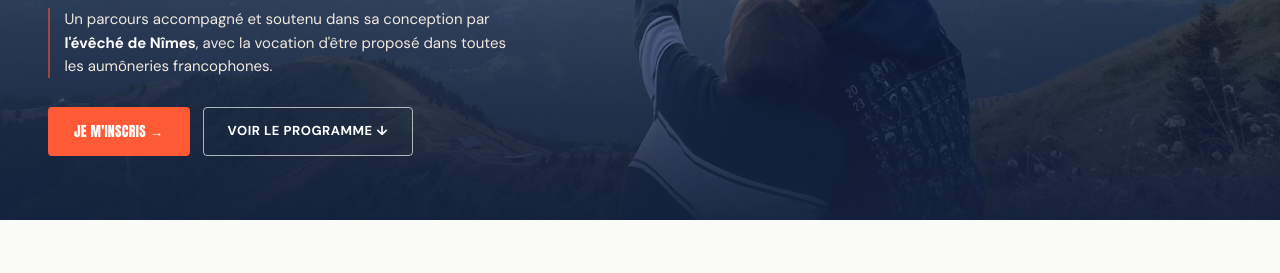
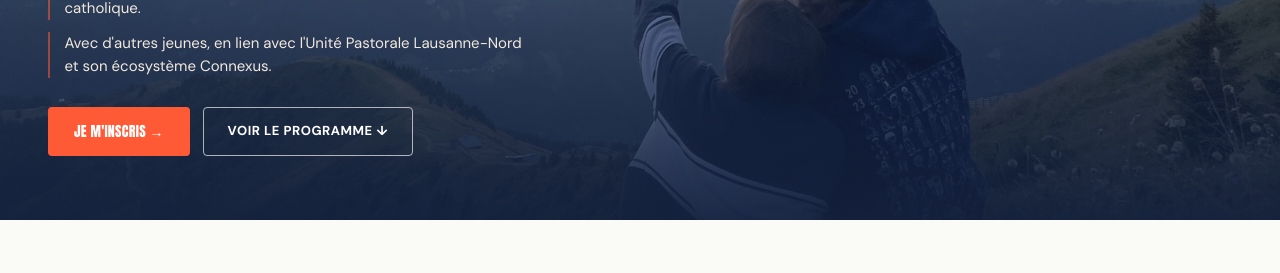
Before and after one commit to messianecaze/cor1418-site2, a plain HTML site: page index.html in a window 1280 px wide. Shown: the part 500-773 px from the top of the page. Drawn offline with Linux system fonts and the light colour scheme.

Commit message:
Remove paragraph about Nîmes diocese support
Removed a paragraph about support from the Nîmes diocese.

```diff
--- a/index.html
+++ b/index.html
@@ -345,7 +345,6 @@
     <div class="hero-sub-wrap">
       <p class="hero-sub">Un pilote aura lieu à Lausanne à partir de <strong>novembre 2026</strong> : 2 sessions + un week-end en montagne pour parler vrai de l'amitié, du cœur, et de ce que veut dire aimer, à la lumière de la foi catholique.</p>
       <p class="hero-sub">Avec d'autres jeunes, en lien avec l'Unité Pastorale Lausanne-Nord et son écosystème Connexus.</p>
-      <p class="hero-sub">Un parcours accompagné et soutenu dans sa conception par <strong>l'évêché de Nîmes</strong>, avec la vocation d'être proposé dans toutes les aumôneries francophones.</p>
     </div>
     <div class="hero-actions">
       <a href="#inscription" class="btn-primary">Je m'inscris →</a>
```
